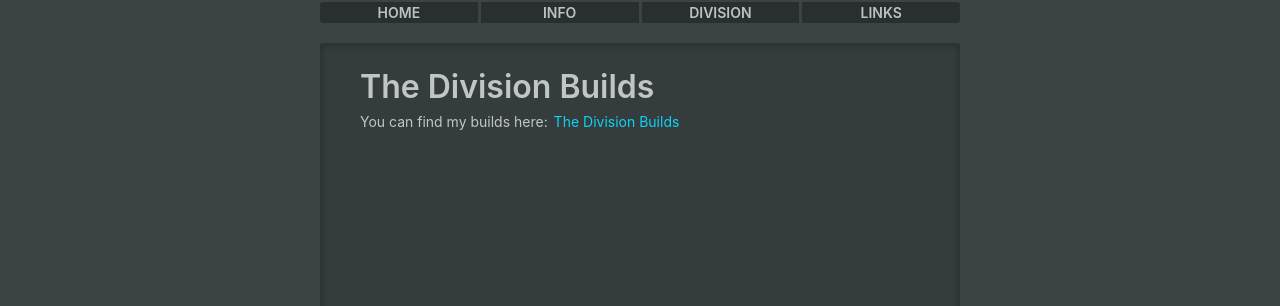
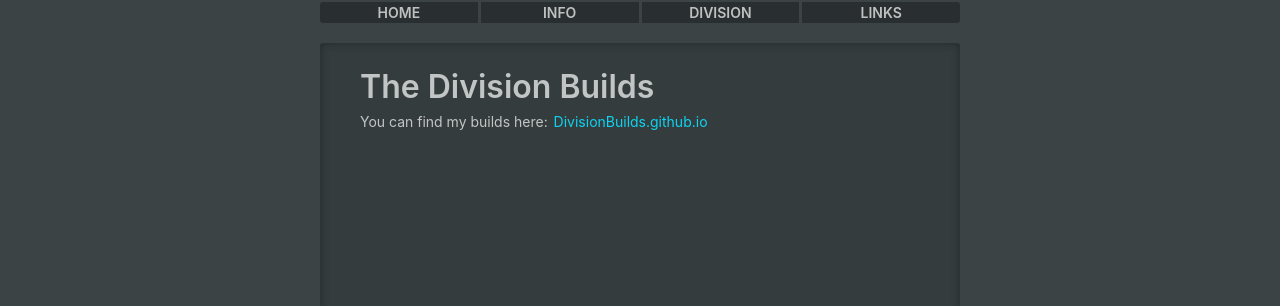
Before and after one commit to Zerthox/zerthox.github.io, a Jekyll site: the page built from division.html, in a window 1280 px wide. Shown: the part 208-514 px from the top of the page. Built offline with Jekyll 4.4.1, drawn with Linux system fonts in a browser that asks for light colours; some web fonts are replaced.

Commit message:
Update division.html

```diff
--- a/division.html
+++ b/division.html
@@ -2,4 +2,4 @@
 layout: default
 ---
 <h1>The Division Builds</h1>
-<p>You can find my builds here: <a href="https://divisionbuilds.github.io" target="_blank">The Division Builds</a></p>
+<p>You can find my builds here: <a href="https://divisionbuilds.github.io" target="_blank">DivisionBuilds.github.io</a></p>
```
